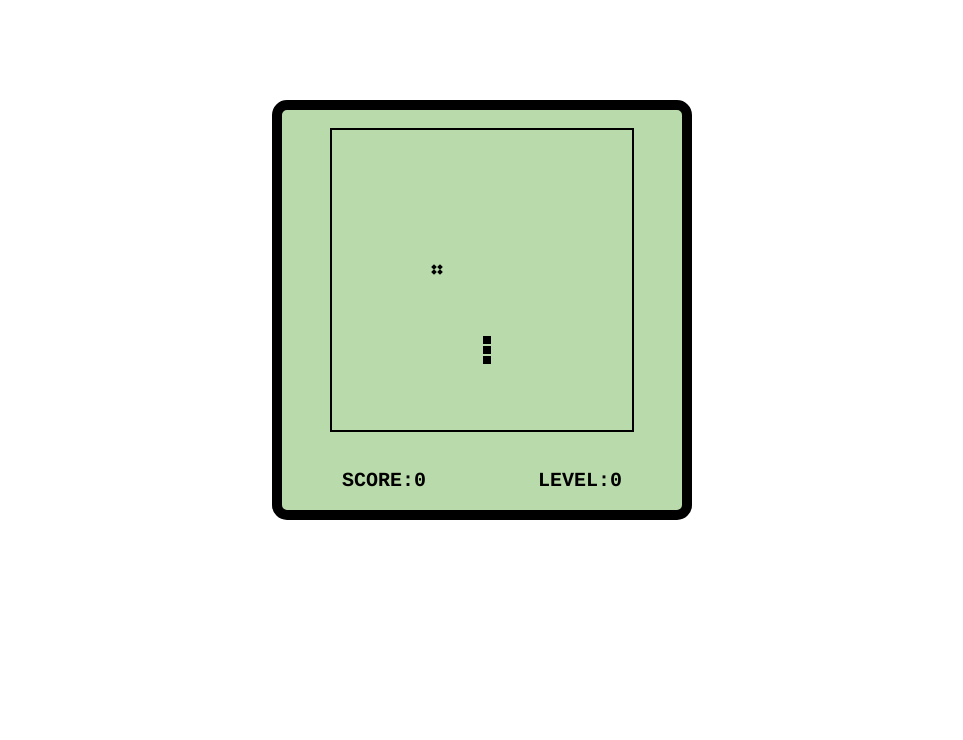
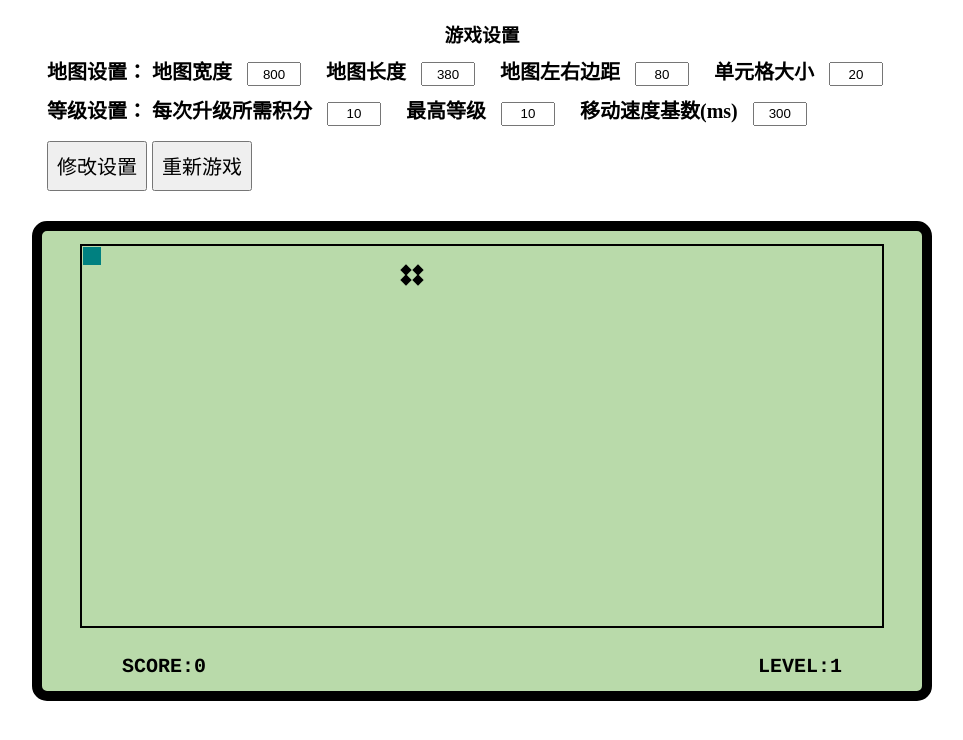
Before and after one commit to KuAi9/Greedy-snake, a website built with webpack: page src/index.html in a window 1280 px wide. Shown: the whole page, without its empty margins (158-1121 px from the left). Built offline with nearby package versions, Linux system fonts and the light colour scheme.

Commit message:
完成TS贪吃蛇练习~

```diff
--- a/package.json
+++ b/package.json
@@ -10,6 +10,7 @@
         "node-sass": "^7.0.1",
         "sass-loader": "^12.4.0",
         "style-loader": "^3.3.1",
+        "ts-loader": "^9.2.6",
         "webpack": "^5.66.0",
         "webpack-cli": "^4.9.1",
         "webpack-dev-server": "^4.7.3"
--- a/src/index.html
+++ b/src/index.html
@@ -4,7 +4,7 @@
  * @Author: SuperLy
  * @Date: 2022-01-16 20:43:15
  * @LastEditors: SuperLy
- * @LastEditTime: 2022-01-16 22:28:32
+ * @LastEditTime: 2022-01-23 14:56:07
 -->
 <!DOCTYPE html>
 <html lang="en">
@@ -17,6 +17,26 @@
 </head>
 
 <body>
+    <!-- 游戏设置 -->
+    <div id="GameConfig">
+        <h3>游戏设置</h3>
+        <div id="mapConfig">
+            地图设置：
+            地图宽度<input type="text" value="300" id="mapWidth">
+            地图长度<input type="text" value="300" id="mapHeight">
+            地图左右边距<input type="text" value="120" id="margin">
+            单元格大小<input type="txt" value="10" id="size">
+        </div>
+        <div id="levelConfig">
+            等级设置：
+            每次升级所需积分<input type="text" value="10" id="needScore">
+            最高等级<input type="text" value="10" id="maxLevel">
+            移动速度基数(ms)<input type="text" value="300" id="moveSpe"> </div>
+        <div>
+            <button id="config">修改设置</button>
+            <button id="reopen">重新游戏</button>
+        </div>
+    </div>
     <!-- 游戏容器 -->
     <div id="main">
         <!-- 游戏地图 -->
@@ -24,8 +44,6 @@
             <!-- 蛇 -->
             <div id="snake">
                 <!-- 蛇的身体 -->
-                <div></div>
-                <div></div>
                 <div></div>
             </div>
             <!-- 食物 -->
@@ -39,7 +57,7 @@
         <!-- 计分牌 -->
         <div id="score">
             <p>SCORE:<span>0</span></p>
-            <p>LEVEL:<span>0</span></p>
+            <p>LEVEL:<span>1</span></p>
         </div>
     </div>
 </body>
--- a/src/index.scss
+++ b/src/index.scss
@@ -1,9 +1,10 @@
-$bgColor:#b9daaa;
+// 游戏同期背景颜色
+$bgColor: #b9daaa;
+$headColor: #008080;
 // 初始化CSS
 * {
     margin: 0;
     padding: 0;
-    box-sizing: border-box;
 }
 
 // 游戏容器
@@ -12,43 +13,36 @@ $bgColor:#b9daaa;
     flex-direction: column;
     justify-content: space-around;
     align-items: center;
-    width: 420px;
-    height: 420px;
-    margin: 100px auto;
+    margin: 30px auto 0px;
     border: 10px solid black;
     background-color: $bgColor;
     border-radius: 15px;
     // 地图
     #map {
         position: relative;
-        width: 304px;
-        height: 304px;
         border: 2px solid black;
         // 蛇
         #snake {
-            position: absolute;
-            top: 205px;
-            left: 150px;
-            &>div {
-                width: 10px;
-                height: 10px;
+            & > div {
+                position: absolute;
                 background-color: black;
                 border: 1px solid $bgColor;
+                box-sizing: border-box;
+            }
+            & > div:first-child {
+                background-color: $headColor;
+                z-index: 1;
             }
         }
         // 食物
         #food {
             position: absolute;
-            top: 135px;
-            left: 100px;
             display: flex;
             flex-wrap: wrap;
             justify-content: space-between;
-            width: 10px;
-            height: 10px;
-            &>div {
-                width: 4px;
-                height: 4px;
+            & > div {
+                width: 40%;
+                height: 40%;
                 background-color: black;
                 transform: rotate(45deg);
             }
@@ -56,11 +50,37 @@ $bgColor:#b9daaa;
     }
     // 计分盘
     #score {
-        width: 280px;
         display: flex;
         justify-content: space-between;
-        font-family: 'Courier';
+        font-family: "Courier";
         font-size: 20px;
         font-weight: 900;
     }
 }
+// 游戏设置
+#GameConfig {
+    width: 900px;
+    margin: 20px auto;
+    h3 {
+        text-align: center;
+    }
+    div {
+        margin: 15px;
+        font-size: 20px;
+        font-weight: 900;
+        line-height: 20px;
+        input {
+            width: 50px;
+            text-align: center;
+            height: 20px;
+            margin: 0px 20px 0px 15px;
+            vertical-align: middle;
+        }
+        button {
+            width: 100px;
+            height: 50px;
+            font-size: 20px;
+            cursor: pointer;
+        }
+    }
+}
--- a/src/index.ts
+++ b/src/index.ts
@@ -4,8 +4,25 @@
  * @Author: SuperLy
  * @Date: 2022-01-16 20:50:57
  * @LastEditors: SuperLy
- * @LastEditTime: 2022-01-16 21:24:29
+ * @LastEditTime: 2022-01-23 14:58:52
  */
 // 引入样式
 import './index.scss'
-console.log(123);
+// 引入游戏控制类
+import GameControl from './modules/GameControl';
+// 配置对象
+let configObj = JSON.parse(sessionStorage.getItem('configObj')!);
+// 地图的长宽
+const mapWidth: number = configObj?.mapWidth || 800;
+const mapHeight: number = configObj?.mapHeight || 380;
+// 地图与游戏容器的边距间隔
+const margin: number = configObj?.margin || 80;
+// 每个像素格的大小，默认20px，最大 100px
+const size: number = (configObj?.size && configObj?.size <= 100) ? configObj?.size : 20;
+// 升级所需分数
+const needScore: number = configObj?.needScore || 10;
+// 最大等级
+const maxLevel: number = configObj?.maxLevel || 10;
+// 移动速度基数
+const moveSpe: number = configObj?.moveSpe || 300;
+new GameControl(margin, mapWidth, mapHeight, size, needScore, maxLevel, moveSpe);
--- /dev/null
+++ b/src/modules/Food.ts
@@ -0,0 +1,78 @@
+/*
+ * @Explain:
+ * @version:
+ * @Author: SuperLy
+ * @Date: 2022-01-22 19:00:26
+ * @LastEditors: SuperLy
+ * @LastEditTime: 2022-01-23 15:31:02
+ */
+class Food {
+    // 存放食物的 DOM元素
+    element: HTMLElement;
+    // 存放地图的大小
+    mapWidth: number;
+    mapHeight: number;
+    // 存放一个格子的大小
+    size: number;
+    constructor(mapWidth: number = 300, mapHeight: number = 300, size: number = 10) {
+        // 获取节点并存放
+        this.element = document.getElementById('food') as HTMLElement;
+
+        // 存放地图的长宽
+        this.mapWidth = mapWidth;
+        this.mapHeight = mapHeight;
+        // 存放食物的大小
+        this.size = size;
+        // 设置食物的大小
+        this.element.style.width = size + "px";
+        this.element.style.height = size + "px";
+        //  刷新食物位置
+        // 获取蛇，避免刷新到蛇头上
+        const snake = (document.querySelector('#snake') as HTMLElement).children;
+        this.flush(snake);
+
+    }
+    // 获取食物的X坐标
+    get X() {
+        return this.element.offsetLeft;
+    }
+    // 获取食物的Y坐标
+    get Y() {
+        return this.element.offsetTop;
+    }
+    // 刷新食物
+    flush(bodies?: HTMLCollection) {
+        let { x, y } = this.randomXY();
+        if (bodies && bodies?.length > 0) {
+            // 判断 生成的 X 和 Y 是否在蛇的体内
+            for (let i = 0; i < bodies.length; i++) {
+                let bodyX = (bodies[i] as HTMLElement).offsetLeft;
+                let bodyY = (bodies[i] as HTMLElement).offsetTop;
+                // 如果刷新的食物与身体位置一样，则重新生成
+                while (bodyX === x && bodyY === y) {
+                    x = this.randomXY().x;
+                    x = this.randomXY().y;
+                }
+            }
+        }
+
+        // 有时 地图长宽除 方块大小为小数，会造成溢出几个像素，向下取整又会造成食物不紧贴地图，所以加上以下判断
+        // 若大于地图-食物大小，则等于 地图-食物大小
+        x = x > this.mapWidth - this.size ? this.mapWidth - this.size : x;
+        y = y > this.mapHeight - this.size ? this.mapHeight - this.size : y;
+
+        // 设置食物DOM元素位置
+        this.element.style.left = x + 'px';
+        this.element.style.top = y + 'px';
+    }
+    // 随机生 食物的 坐标
+    randomXY() {
+        // 食物可在的范围：一格大小的倍数
+        // X: 0 ~ 地图宽度 - 食物宽度
+        // Y: 0 ~ 地图高度 - 食物高度
+        let x = Math.floor(Math.random() * (this.mapWidth / this.size)) * this.size;
+        let y = Math.floor(Math.random() * (this.mapHeight / this.size)) * this.size;
+        return { x, y }
+    }
+}
+export default Food
--- /dev/null
+++ b/src/modules/GameControl.ts
@@ -0,0 +1,257 @@
+/*
+ * @Explain:
+ * @version:
+ * @Author: SuperLy
+ * @Date: 2022-01-22 21:05:57
+ * @LastEditors: SuperLy
+ * @LastEditTime: 2022-01-23 20:22:30
+ */
+import Food from './Food'
+import ScorePanel from './ScorePanel'
+import Snake from './Snake'
+class GameControl {
+
+    // 游戏设置
+    // 游戏设置按钮 DOM 元素
+    configBtnEle: HTMLElement;
+    // 重新开始游戏按钮 DOM 元素
+    reopenBtnEle: HTMLElement;
+
+    // 游戏容器的 DOM 元素
+    main: HTMLElement;
+    // 地图的 DOM 元素
+    map: HTMLElement;
+    // 地图宽度
+    mapWidth: number;
+    // 地图高度
+    mapHeight: number;
+    // 地图与游戏容器的边距
+    margin: number;
+    // 一格的大小
+    size: number;
+    // 食物
+    food: Food;
+    // 记分牌
+    scorePanel: ScorePanel;
+    // 蛇
+    snake: Snake;
+    // 蛇的运动方向
+    direction: string = "";
+    // 蛇的移动速度基数
+    moveSpe: number
+    // 蛇是否存活（是否继续游戏）
+    isLive: Boolean = true;
+    // 按键节流标识，键盘锁：防止键盘过快按下导致异常调头
+    lock = false;
+    constructor(margin: number = 120, mapWidth: number = 300, mapHeight: number = 300, size: number = 10, needScore: number = 10, maxLevel: number = 10, moveSpe: number = 300) {
+        // 存放游戏设置按钮 DOM 元素
+        this.configBtnEle = document.getElementById('config') as HTMLElement;
+        // 存放重新开始游戏按钮 DOM 元素
+        this.reopenBtnEle = document.getElementById('reopen') as HTMLElement;
+        // 存放 游戏容器的 DOM 元素
+        this.main = document.getElementById('main') as HTMLElement;
+        // 存放 地图 DOM元素
+        this.map = document.getElementById('map') as HTMLElement;
+        // 存放地图长宽
+        this.mapWidth = mapWidth;
+        this.mapHeight = mapHeight;
+        // 存放地图与游戏容器的边距
+        this.margin = margin;
+        // 存放一格的大小
+        this.size = size;
+        // 存放移动速度基数
+        this.moveSpe = moveSpe;
+        // 初始化食物
+        this.food = new Food(mapWidth, mapHeight, size)
+        // 初始化记分牌
+        this.scorePanel = new ScorePanel(mapWidth - margin, needScore, maxLevel)
+        // 初始化蛇
+        this.snake = new Snake(size);
+        // 初始化游戏配置
+        (document.getElementById('mapWidth') as HTMLInputElement).value = mapWidth + '';
+        (document.getElementById('mapHeight') as HTMLInputElement).value = mapHeight + '';
+        (document.getElementById('margin') as HTMLInputElement).value = margin + '';
+        (document.getElementById('size') as HTMLInputElement).value = size + '';
+        (document.getElementById('needScore') as HTMLInputElement).value = needScore + '';
+        (document.getElementById('maxLevel') as HTMLInputElement).value = maxLevel + '';
+        (document.getElementById('moveSpe') as HTMLInputElement).value = moveSpe + '';
+
+        // 初始化游戏控制
+        this.init();
+    };
+    // 游戏初始化
+    init() {
+        // 初始化游戏容器大小
+        this.main.style.width = this.mapWidth + this.margin + "px";
+        this.main.style.height = this.mapHeight + this.margin + "px";
+        // 初始化地图大小
+        this.map.style.width = this.mapWidth + "px";
+        this.map.style.height = this.mapHeight + "px";
+        // 监听键盘
+        document.addEventListener("keydown", this.keydownHandler.bind(this));
+        // 监听 修改设置 与 重开游戏按钮 的点击
+        this.configBtnEle.addEventListener('click', this.config.bind(this));
+        this.reopenBtnEle.addEventListener('click', this.reopen.bind(this));
+        // 调用run方法，使蛇移动
+        this.run();
+    };
+    // 修改设置回调
+    config() {
+        const mapWidth: number = parseInt((document.getElementById('mapWidth') as HTMLInputElement).value);
+        const mapHeight: number = parseInt((document.getElementById('mapHeight') as HTMLInputElement).value);
+        const margin: number = parseInt((document.getElementById('margin') as HTMLInputElement).value);
+        const size: number = parseInt((document.getElementById('size') as HTMLInputElement).value);
+        const needScore: number = parseInt((document.getElementById('needScore') as HTMLInputElement).value);
+        const maxLevel: number = parseInt((document.getElementById('maxLevel') as HTMLInputElement).value);
+        const moveSpe: number = parseInt((document.getElementById('moveSpe') as HTMLInputElement).value);
+
+        const configObj = {
+            mapWidth, mapHeight, margin, size, needScore, maxLevel, moveSpe
+        }
+        sessionStorage.setItem('configObj', JSON.stringify(configObj));
+        this.reopen();
+    }
+
+    // 重开按钮回调
+    reopen() {
+        location.reload();
+    }
+    // 键盘事件回调
+    keydownHandler(event: KeyboardEvent) {
+        /*
+            Chrome       IE
+            ArrowUp      Up
+            ArrowDown    Down
+            ArrowLeft    Left
+            ArrowRight   Right
+            w            w
+            s            s
+            a            a
+            d            d
+        */
+        if (event.key === this.direction) return;
+        // 调头检测，不通过 不改变方向
+        if (this.checkBack(event.key)) return;
+        // 如过不是以上按键则不该变方向
+        const keyArr = ['ArrowUp', 'ArrowDown', 'ArrowLeft', 'ArrowRight', 'Up', 'Down', 'Left', 'Right', 'w', 's', 'a', 'd', 'W', 'A', 'S', 'D'];
+        if (keyArr.includes(event.key) && !this.lock) {
+            this.direction = event.key;
+            // 开启键盘锁，在下次移动前不可更改方向
+            this.lock = true;
+        }
+    }
+    // 蛇运动
+    run() {
+        let x = this.snake.X;
+        let y = this.snake.Y;
+        // 根据方向改变蛇的位置
+        switch (this.direction) {
+            case 'ArrowUp':
+            case 'Up':
+            case 'w':
+            case 'W':
+                y -= this.size;
+                break;
+            case 'ArrowDown':
+            case 'Down':
+            case 's':
+            case 'S':
+                y += this.size;
+                break;
+            case 'ArrowLeft':
+            case 'Left':
+            case 'a':
+            case 'A':
+                x -= this.size;
+                break;
+            case 'ArrowRight':
+            case 'Right':
+            case 'd':
+            case 'D':
+                x += this.size;
+                break;
+        }
+        // 检测撞墙 和 检测碰撞身体
+        if (this.checkHitWall(x, y) || this.checkHitBody(x, y)) {
+            alert(`GAME OVER~  得分：${this.scorePanel.score}  等级：${this.scorePanel.level}`)
+            this.isLive = false;
+            return false;
+        }
+        // 移动身体
+        this.snake.moveBody();
+        // 移动蛇头
+        this.snake.X = x;
+        this.snake.Y = y;
+        // 检测吃食
+        this.checkEat();
+        // 移动完毕，关闭键盘锁，此时可以改变方向
+        this.lock = false;
+        // 设置定时器，使蛇持续移动
+        this.isLive && setTimeout(this.run.bind(this), this.moveSpe / this.scorePanel.level);
+    }
+    // 吃食物检测
+    checkEat() {
+        // 判断条件：蛇头与食物坐标重合
+        if (this.food.X === this.snake.X && this.food.Y === this.snake.Y) {
+            // 吃到食物
+            // 加分
+            this.scorePanel.addScore();
+            // 将蛇加长
+            this.snake.addBody();
+            // 刷新食物位置
+            this.food.flush(this.snake.element.children);
+
+        }
+
+    }
+    // 调头检测
+    checkBack(newDirection: string) {
+        // 垂直方向数组
+        const upDown = ['ArrowUp', 'Up', 'w', 'ArrowDown', 'Down', 's'];
+        // 水平方向数组
+        const leftRight = ['ArrowLeft', 'Left', 'a', 'ArrowRight', 'Right', 'd'];
+        // 判断方法 新的方向不能与原来方向在同一类方向数组中，相同方向没必要，相反方向不允许
+        if (
+            (upDown.includes(this.direction) && upDown.includes(newDirection))
+            ||
+            (leftRight.includes(this.direction) && leftRight.includes(newDirection))
+
+        ) {
+            console.warn('不允许调头~')
+            return true;
+        }
+        // 未发生调头
+        return false;
+    }
+    // 撞墙检测
+    checkHitWall(x: number, y: number) {
+        if (
+            x > this.mapWidth - this.size
+            ||
+            x < 0
+            ||
+            y > this.mapHeight - this.size
+            ||
+            y < 0) {
+            console.error("撞到墙了，游戏结束~");
+            return true;
+        }
+    }
+    // 撞身体检测
+    checkHitBody(x: number, y: number) {
+        const bodies = this.snake.element.children;
+        for (let i = 1; i < bodies.length; i++) {
+            let bodyX = (bodies[i] as HTMLElement).offsetLeft;
+            let bodyY = (bodies[i] as HTMLElement).offsetTop;
+            // 头与身体重合
+            if (x === bodyX && y === bodyY) {
+                console.log(bodies[i]);
+                console.error("撞到身体了，游戏结束~")
+                return true
+            }
+        }
+    }
+
+
+}
+export default GameControl;
--- /dev/null
+++ b/src/modules/ScorePanel.ts
@@ -0,0 +1,49 @@
+/*
+ * @Explain:
+ * @version:
+ * @Author: SuperLy
+ * @Date: 2022-01-22 20:09:32
+ * @LastEditors: SuperLy
+ * @LastEditTime: 2022-01-23 10:53:16
+ */
+class Score {
+    // 记录分数
+    score: number = 0;
+    // 记录等级
+    level: number = 1;
+    // 记分牌容器 DOM 元素
+    scoreMainEle: HTMLElement;
+    // 分数 展示 DOM元素
+    scoreEle: HTMLElement;
+    // 等级 展示 DOM元素
+    levelEle: HTMLElement;
+    // 每次升级所需分数
+    needScore: number;
+    // 最高等级（最快速度）
+    maxLevel: number;
+    constructor(width: number = 300, needScore: number = 10, maxLevel: number = 10) {
+        // 存放记分牌容器 DOM 元素
+        this.scoreMainEle = document.querySelector('#score') as HTMLElement;
+        // 存放分数展示 DOM 元素
+        this.scoreEle = this.scoreMainEle.querySelector('p:first-child>span') as HTMLElement;
+        // 存放等级展示 DOM 元素
+        this.levelEle = this.scoreMainEle.querySelector('p:last-child>span') as HTMLElement;
+        // 存放 升级所需分数
+        this.needScore = needScore;
+        // 存放 最高等级（最快速度）
+        this.maxLevel = maxLevel;
+        // 初始化记分牌大小
+        this.scoreMainEle.style.width = width + "px";
+    };
+
+    // 增加分数
+    addScore() {
+        this.scoreEle.innerText = String(++this.score);
+        if (this.score % this.needScore === 0) this.upgrade()
+    };
+    // 升级
+    upgrade() {
+        if (this.level < this.maxLevel) this.levelEle.innerHTML = String(++this.level);
+    }
+}
+export default Score;
--- /dev/null
+++ b/src/modules/Snake.ts
@@ -0,0 +1,61 @@
+/*
+ * @Explain:
+ * @version:
+ * @Author: SuperLy
+ * @Date: 2022-01-22 20:34:49
+ * @LastEditors: SuperLy
+ * @LastEditTime: 2022-01-23 20:06:57
+ */
+class Snake {
+    // 蛇容器的 DOM 元素
+    element: HTMLElement;
+    // 蛇头的 DOM 元素
+    headEle: HTMLElement;
+    // 单元格大小
+    size: number
+    constructor(size: number) {
+        // 存储 蛇容器的 DOM 元素
+        this.element = document.querySelector('#snake') as HTMLElement
+        // 存储 蛇头的 DOM 元素
+        this.headEle = this.element.querySelector('div') as HTMLElement;
+        // 存储单元大小
+        this.size = size;
+        // 初始化蛇的大小
+        this.headEle.style.width = size + 'px';
+        this.headEle.style.height = size + 'px';
+    }
+    // 获取蛇头位置
+    get X() {
+        return this.headEle.offsetLeft;
+    }
+    get Y() {
+        return this.headEle.offsetTop;
+    }
+    // 设置蛇头位置
+    set X(value: number) {
+        this.headEle.style.left = value + "px";
+    }
+    set Y(value: number) {
+        this.headEle.style.top = value + "px";
+    }
+    // 增加身体
+    addBody() {
+        const body: HTMLElement = document.createElement('div');
+        body.style.width = this.size + "px";
+        body.style.height = this.size + "px";
+        // 先隐藏，等蛇下一步行动时，添加到蛇身后并显示，视觉上更自然
+        body.style.display = "none";
+        this.element.appendChild(body);
+    }
+    // 移动身体
+    moveBody() {
+        const bodies = this.element.children;
+        // 原理：蛇的后一格等于前一格的坐标
+        for (let i = bodies.length - 1; i > 0; i--) {
+            (bodies[i] as HTMLElement).style.left = (bodies[i - 1] as HTMLElement).offsetLeft + "px";
+            (bodies[i] as HTMLElement).style.top = (bodies[i - 1] as HTMLElement).offsetTop + "px";
+            (bodies[i] as HTMLElement).style.display = "block";
+        }
+    }
+}
+export default Snake;
```
Also changed, not shown: tsconfig.json (added, +8 -0 lines), webpack.config.js (+12 -3 lines), 2 other files.
